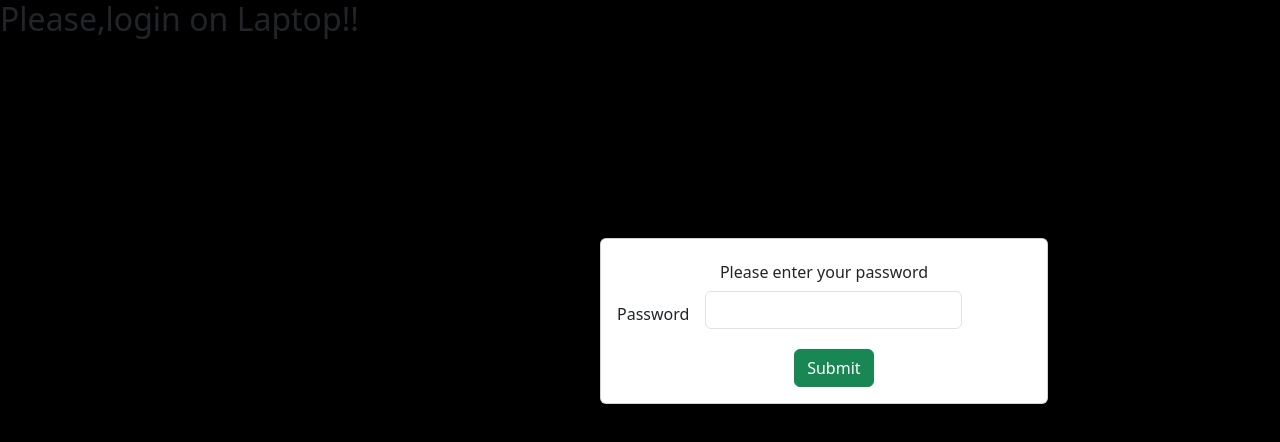
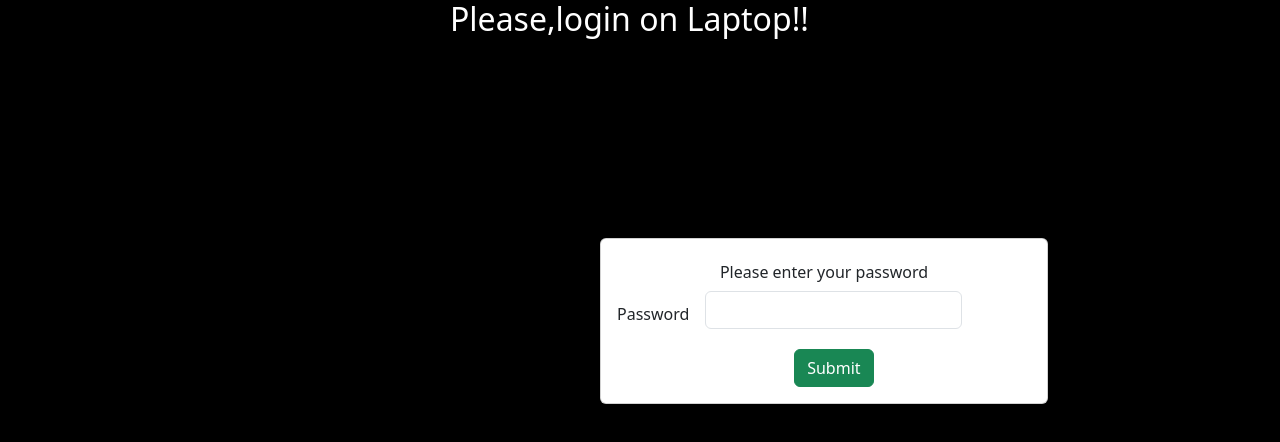
Before and after one commit to SachinV2810/name, a plain HTML site: page index.html in a window 1280 px wide. Drawn offline with nearby package versions, Linux system fonts and the light colour scheme.

Commit message:
Update index.html

```diff
--- a/index.html
+++ b/index.html
@@ -7,7 +7,7 @@
     <link href="https://cdn.jsdelivr.net/npm/bootstrap@5.3.0/dist/css/bootstrap.min.css" rel="stylesheet" integrity="sha384-9ndCyUaIbzAi2FUVXJi0CjmCapSmO7SnpJef0486qhLnuZ2cdeRhO02iuK6FUUVM" crossorigin="anonymous">
   </head>
   <body style="background-color: black;">
-    <h2>Please,login on Laptop!!</h2>
+    <h2 style="color:white;margin-left:450px;">Please,login on Laptop!!</h2>
     <form  id="myform">
     <div class="card text-center mb-3" style="width: 28rem; margin-left: 600px; margin-top: 200px;">
         <div class="card-body">
```
